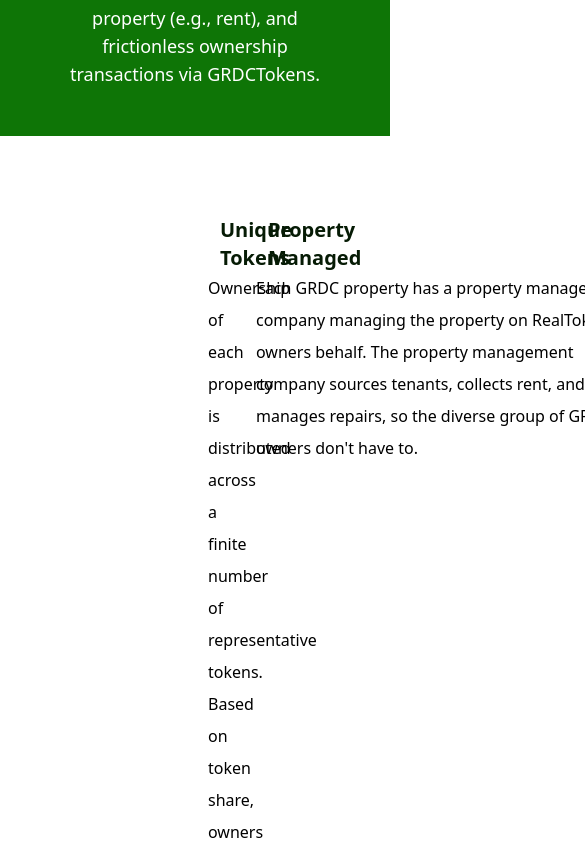
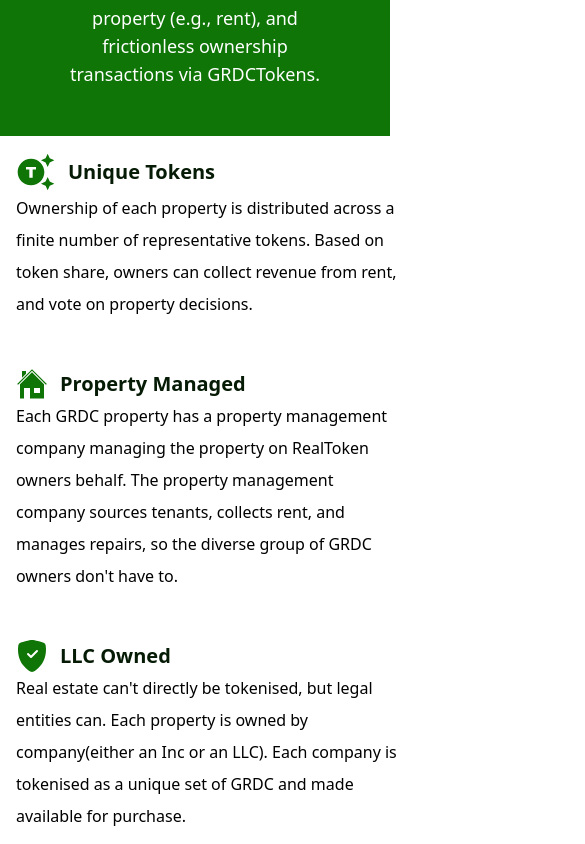
Before and after one commit to Mogakamo/GRDC-landing, a Next.js app: page / in a window 390 px wide. Shown: the part 3000-3844 px from the top of the page, 585 px wide, since content can reach past the window. Built offline with nearby package versions, Linux system fonts and the light colour scheme.

Commit message:
Features are fine

```diff
--- a/components/Features.jsx
+++ b/components/Features.jsx
@@ -7,8 +7,8 @@
 
 const Features = () => {
   return (
-    <div className="h-auto mx-32 p-20">
-      <div className="grid gap-12 grid-cols-2">
+    <div className="h-auto md:mx-32 md:p-20 px-4 py-4" >
+      <div className="grid gap-12 md:grid-cols-2">
         {" "}
         <div className="flex flex-col">
           <div className="flex items-center justify-start space-x-3">
@@ -42,7 +42,7 @@
             <BsShieldFillCheck className="h-8 w-8 text-[#0E7506]" />
             <h1 className="text-[#061b05] text-xl font-semibold">LLC Owned</h1>
           </div>
-          <p className="leading-loose font-light text-center">
+          <p className="leading-loose font-light">
             Real estate can't directly be tokenised, but legal entities can.
             Each property is owned by company(either an Inc or an LLC). Each
             company is tokenised as a unique set of GRDC and made available for
```
